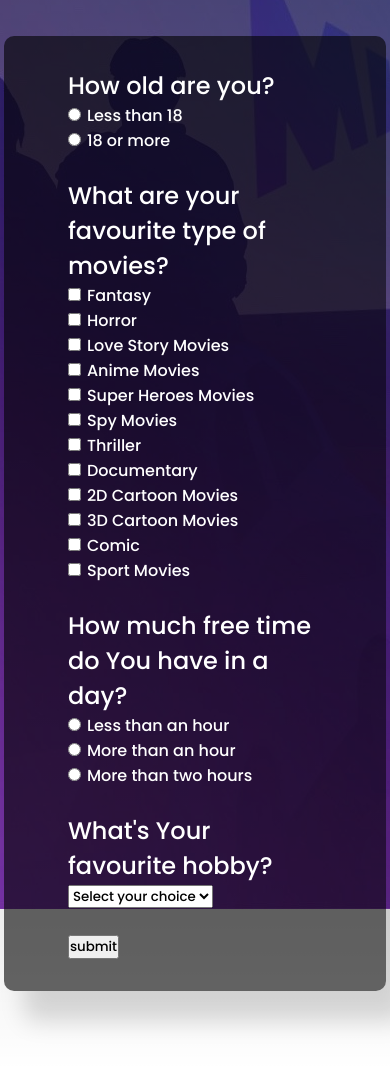
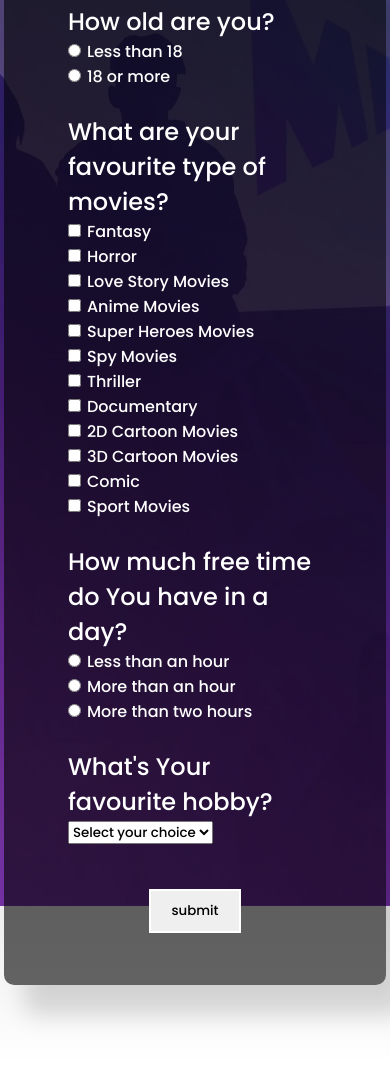
Before and after one commit to Ale01Dolce/MovHint, a plain HTML site: page client/questionary.html in a window 390 px wide. Shown: the part 334-1402 px from the top of the page. Drawn offline with nearby package versions, Linux system fonts and the light colour scheme.

Commit message:
Fix questionary css style.

```diff
--- a/client/css/style.css
+++ b/client/css/style.css
@@ -478,7 +478,7 @@ header{
     top: 7rem;
     overflow: hidden;
     height: 23vh;
-    margin-bottom: 6rem;
+    margin-bottom: 2rem;
 }
 
 .quest-h h1{
@@ -549,6 +549,13 @@ input[type="checkbox"i]{
     }
 }
 
+@media (max-width: 900px) {
+    .quest-form{
+        margin-left: 9%;
+        margin-right: 5%;
+    }
+}
+
 @media (max-width: 600px) {
     .quest-form{
         margin-left: 1%;
@@ -560,3 +567,24 @@ input[type="checkbox"i]{
     }
 
 }
+
+#content-1 .sub-btm{
+    color: white;
+    text-decoration: none;
+    padding: 10px 20px;
+    margin: 20px auto;
+    border: 2px solid #fff;
+    display: flex;
+    align-items: center;
+}
+
+#content-1 .sub-btm:hover{
+    color: white;
+    background-color: deepskyblue;
+    text-decoration: none;
+    padding: 10px 20px;
+    margin: 20px auto;
+    border: 2px solid deepskyblue;
+    display: flex;
+    align-items: center;
+}
```
